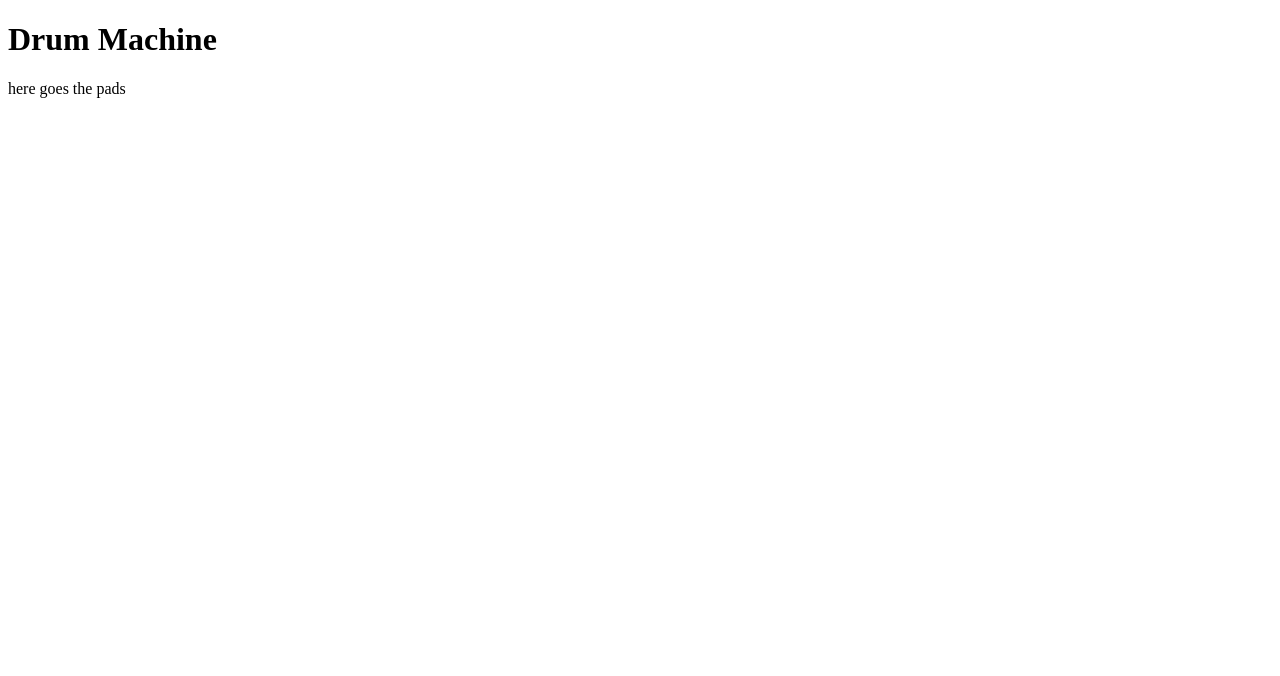
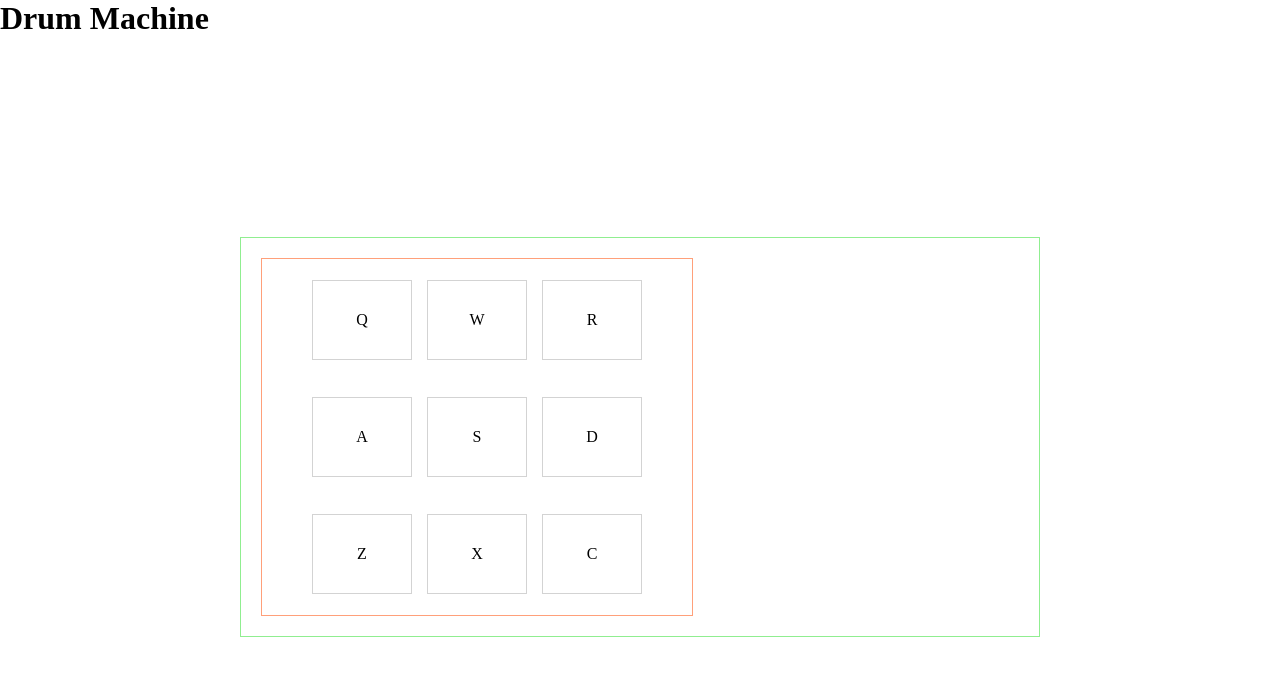
Before and after one commit to djedjehasi/drum-machine, a plain HTML site: page index.html in a window 1280 px wide. Drawn offline with nearby package versions, Linux system fonts and the light colour scheme.

Commit message:
adding pads

```diff
--- a/index.html
+++ b/index.html
@@ -6,6 +6,7 @@
   <title>Drum Machine</title>
   <meta name="description" content="The HTML5 Herald">
   <meta name="author" content="kokaneka">
+  <link rel="stylesheet" href="styles.css">
 </head>
 
 <body>
@@ -23,13 +24,26 @@ class DrumMachine extends React.Component {
     render(){
         return(
             <div id="drum-machine">
-                <div class="pad-container">
-                    here goes the pads
+                <div id="pad-container">
+                    <DrumPad value="Q" audio="https://s3.amazonaws.com/freecodecamp/drums/Heater-1.mp3"/>
+                    <DrumPad value="W"/>
+                    <DrumPad value="R"/>
+                    <DrumPad value="A"/>
+                    <DrumPad value="S"/>
+                    <DrumPad value="D"/>
+                    <DrumPad value="Z"/>
+                    <DrumPad value="X"/>
+                    <DrumPad value="C"/>
                 </div>
             </div>
         )
     }
+}
 
+const DrumPad = (props) => {
+    return (
+        <div className="drum-pad">{props.value} <audio src={props.audio} id={props.value}></audio></div>
+    )
 }
 
 
--- a/styles.css
+++ b/styles.css
@@ -0,0 +1,38 @@
+
+* {
+    margin: 0;
+    padding: 0;
+    box-sizing: border-box;
+}
+
+#drum-machine {
+    display: flex;
+    height: 400px;
+    width: 800px;
+    margin: 0 auto;
+    margin-top: 200px;
+    padding: 20px;
+    border: 1px lightgreen solid;
+}
+
+#pad-container {
+    display: grid;
+    grid-template-columns: 1fr 1fr 1fr;
+    grid-template-rows: 1fr 1fr 1fr;
+    gap: 15px 15px;
+    grid-template-areas:
+        ". . ."
+        ". . ."
+        ". . .";
+    align-items: center;
+    padding: 10px 50px;
+    border: 1px lightsalmon solid;
+}
+
+.drum-pad {
+    height: 80px;
+    width: 100px;
+    border: 1px lightgray solid;
+    text-align: center;
+    padding-top: 30px;
+}
```
